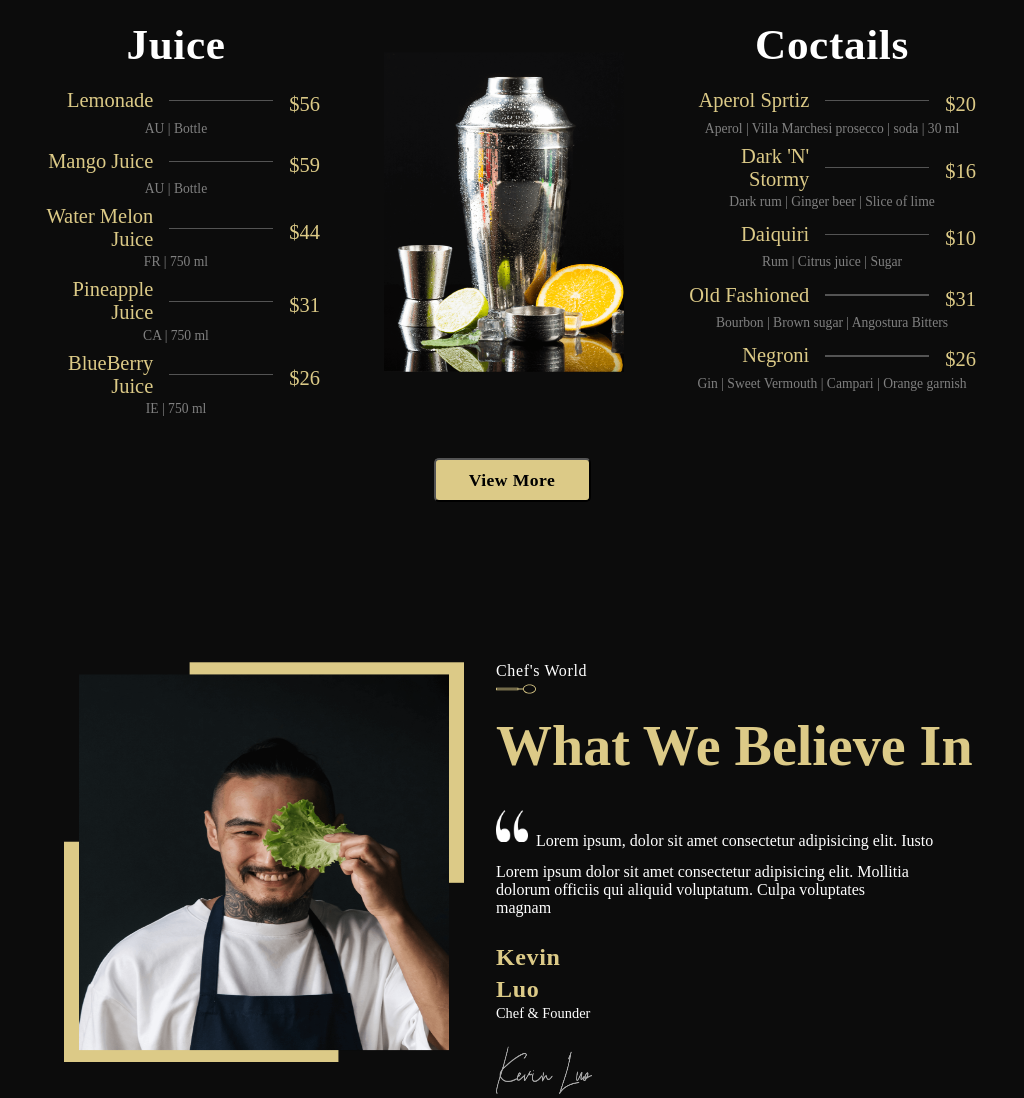
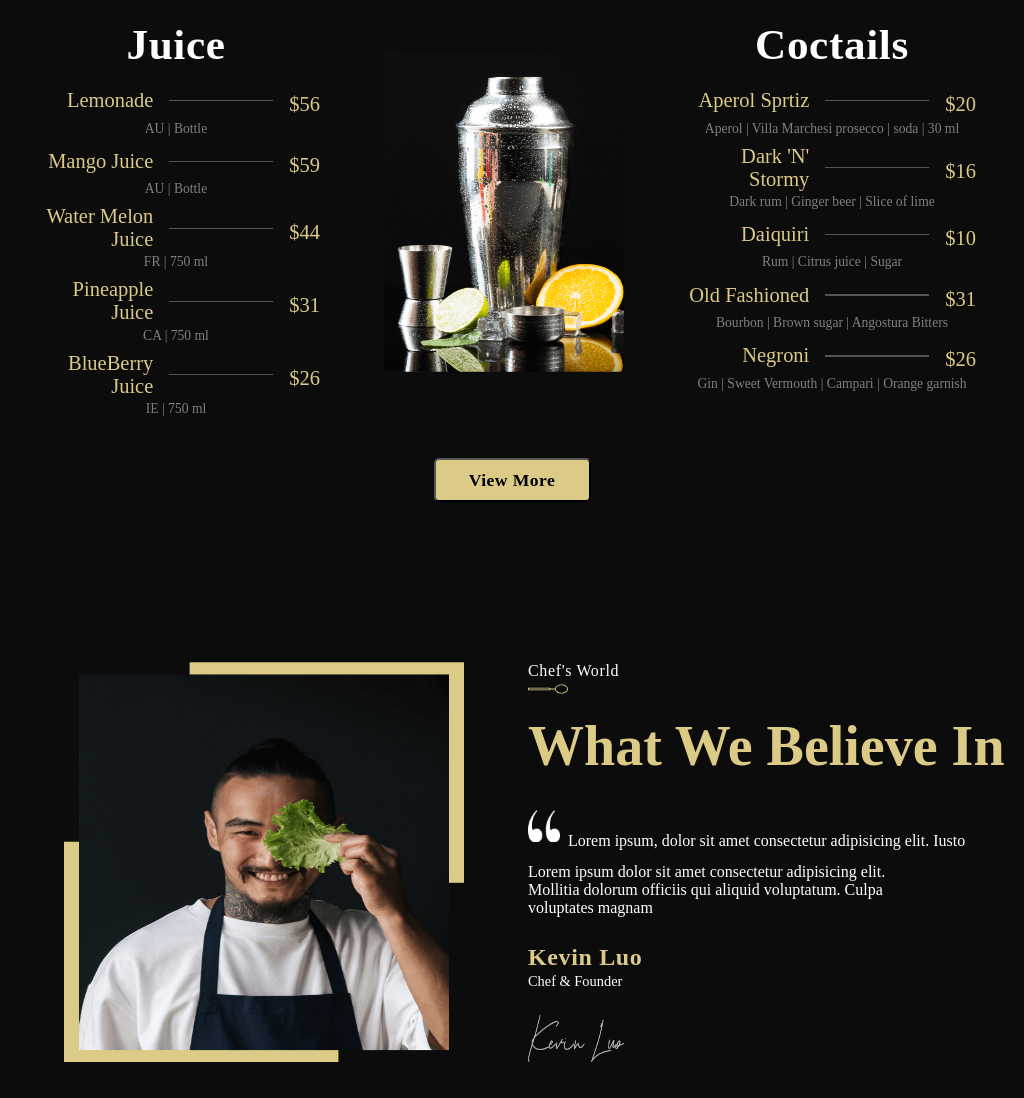
Before and after one commit to nrshakib/restaurant-website-react, a React (Create React App) app: page / in a window 1024 px wide. Shown: the part 1224-2322 px from the top of the page. Built offline with nearby package versions, Linux system fonts and the light colour scheme; a web font is replaced by a local one.

Commit message:
Chef Section Responsive Design Updated

```diff
--- a/src/Components/Chef/Chef.css
+++ b/src/Components/Chef/Chef.css
@@ -24,6 +24,9 @@
 }
 .chef-sign {
   color: var(--color-white);
+  width: 20%;
+  margin-top: 1.5rem;
+  text-align: left;
 }
 .chef-content-quote {
   display: flex;
@@ -39,11 +42,6 @@
   height: 2rem;
   width: 2rem;
   margin: 2rem 0.5rem 0.5rem 0;
-}
-.chef-sign {
-  width: 20%;
-  margin-top: 1.5rem;
-  text-align: left;
 }
 .chef-sign p:first-child {
   font-family: var(--font-base);
@@ -67,10 +65,13 @@
   .chef-img img {
     width: 25rem;
     height: 25rem;
-    margin: 2rem 2rem 2rem 4rem;
+    margin: 2rem 4rem;
   }
   .chef-info {
     margin-top: 2rem;
+  }
+  .chef-sign {
+    width: 100%;
   }
 }
 @media screen and (min-width: 651px) and (max-width: 950px) {
```
